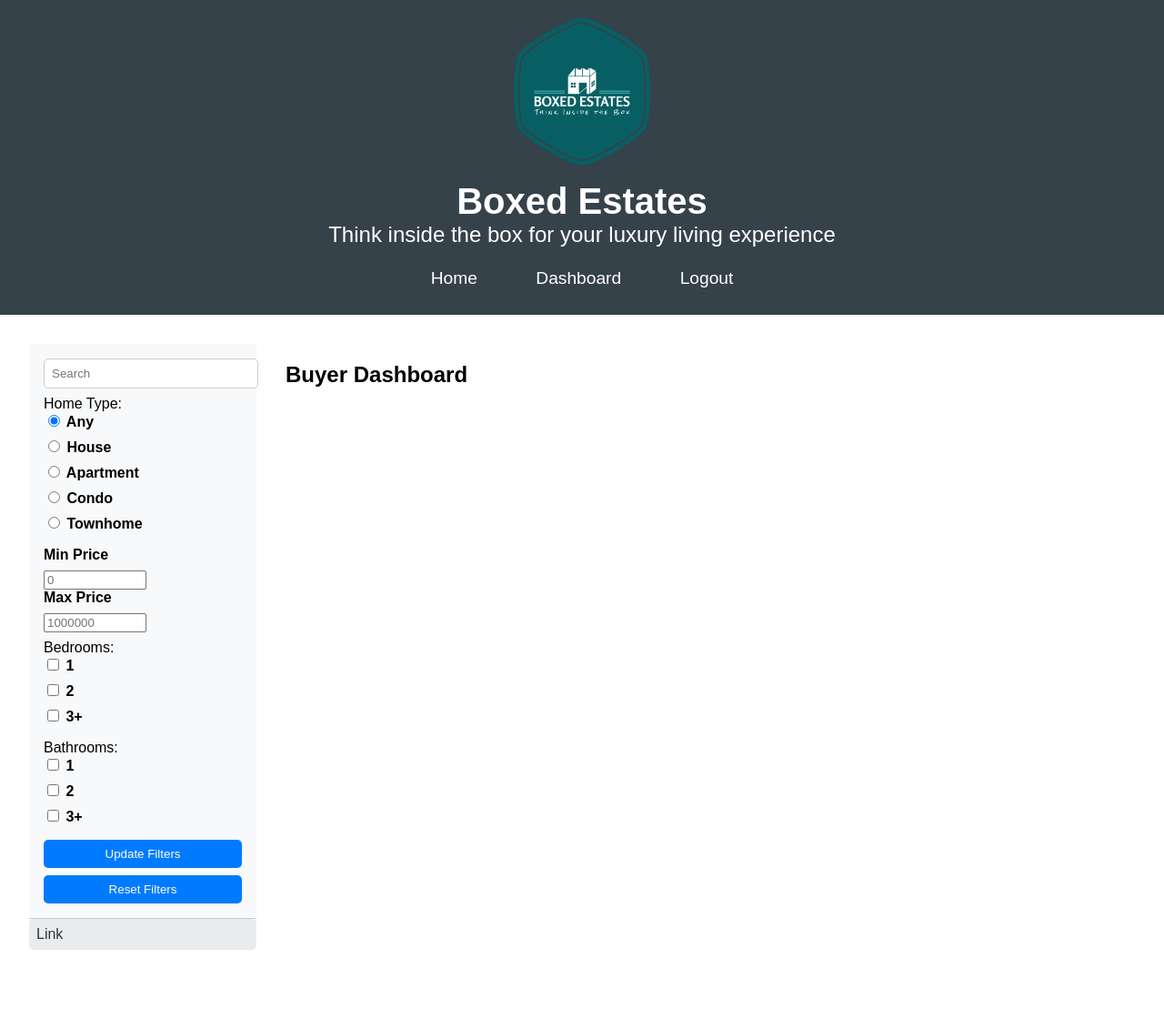
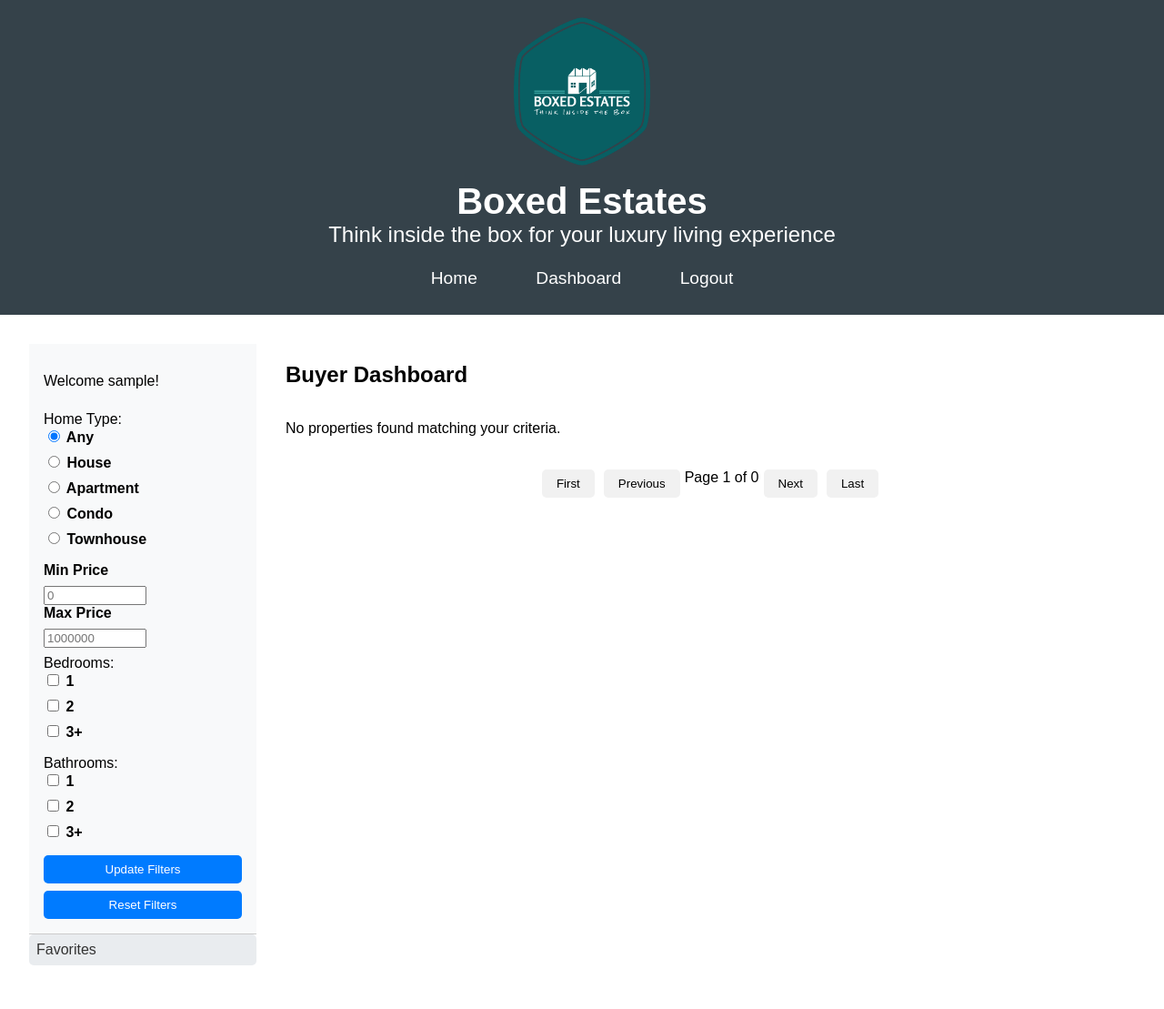
Before and after one commit to Rob-Krisko/web-prog-proj-4, a PHP site: page /buyer_dashboard.php in a window 1280 px wide. Shown: the whole page at 91% size. Before the commit the page ends 1044 px from the top, so only its background shows below. Run offline with PHP 8.4, Linux system fonts and the light colour scheme; the visitor is signed in with stand-in values (Sample User, id 1); data that the repository does not hold is empty.

Commit message:
pagination and favorites implemented

```diff
--- a/buyer_dashboard.php
+++ b/buyer_dashboard.php
@@ -3,15 +3,16 @@
 <main>
     <div class="sidenav">
         <div class="search-filters">
-        <input type="text" id="searchInput" placeholder="Search">
+        <p id="welcomeMessage">Welcome <?php echo htmlspecialchars($_SESSION['user_name']); ?>!</p>
             <div>
                 <span>Home Type:</span>
                 <label><input type="radio" name="propertyType" value="Any" checked> Any</label>
                 <label><input type="radio" name="propertyType" value="House"> House</label>
                 <label><input type="radio" name="propertyType" value="Apartment"> Apartment</label>
                 <label><input type="radio" name="propertyType" value="Condo"> Condo</label>
-                <label><input type="radio" name="propertyType" value="Townhome"> Townhome</label>
+                <label><input type="radio" name="propertyType" value="Townhouse"> Townhouse</label>
             </div>
+
             <div>
                 <label for="minPrice">Min Price</label>
                 <input type="number" id="minPrice" placeholder="0" style="width: 48%;">
@@ -33,7 +34,7 @@
             <button id="updateFilters">Update Filters</button>
             <button id="resetFilters">Reset Filters</button>
         </div>
-        <a href="#">Link</a>
+        <a href="#" id="favoritesLink">Favorites</a>
     </div>
     <div class="content">
         <h2>Buyer Dashboard</h2>
@@ -60,6 +61,18 @@
     </div>
 </div>
 
+<div id="favoritedPropertiesModal" class="modal">
+  <div class="modal-content">
+    <span id="favoritesModalClose" class="close">&times;</span>
+    <h2>Favorited Properties</h2>
+    <div id="favoritedPropertiesContainer" class="properties-container">
+      <!-- Favorited properties will be displayed here -->
+    </div>
+  </div>
+</div>
+
+
+
 <script src="buyer_dash.js"></script>
 </body>
 </html>
```
